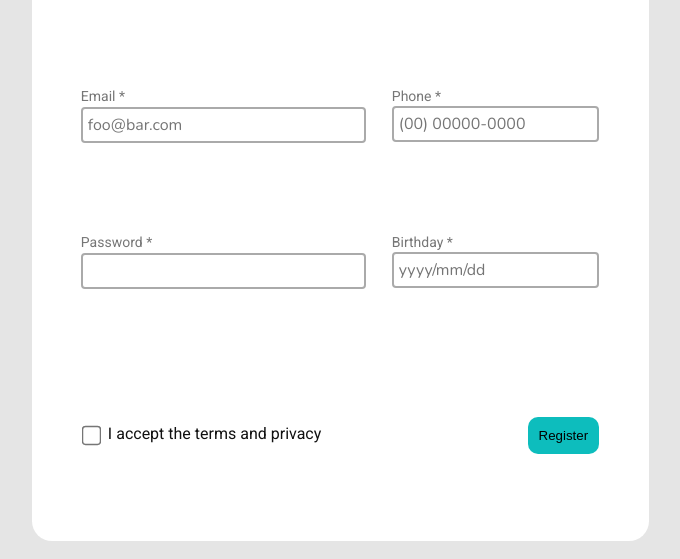
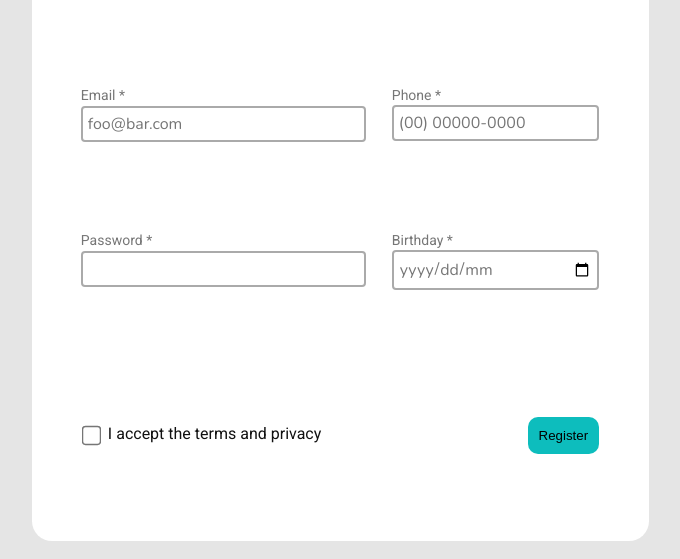
Before and after one commit to rodriguesecerqueira/Project, a plain HTML site: page index.html in a window 1280 px wide. Shown: the part 241-800 px from the top of the page, without its empty margins (300-980 px from the left). Drawn offline with nearby package versions, Linux system fonts and the light colour scheme.

Commit message:
date picker done

```diff
--- a/css/style.css
+++ b/css/style.css
@@ -73,6 +73,14 @@ form input {
 
 form label{
     padding-bottom: 1%;
+}
+
+/* Date picker*/
+
+input[type="date"]::-webkit-datetime-edit-fields-wrapper{
+    display: flex;
+    flex-direction: row-reverse;
+    justify-content: flex-end;
 }
 
 /* Form ID items # */
--- a/index.html
+++ b/index.html
@@ -44,7 +44,7 @@
 
             <div id="birthday">
                 <label class = "birthday" for="birthdayin">Birthday *</label>
-                <input id = "birthdayin" type = "text" placeholder="yyyy/mm/dd">
+                <input id = "birthdayin" type = "date" placeholder="yyyy/mm/dd">
                 <span id = "birthdayerror" class = "errormsg" > Birthday Invalid </span>
             </div>
 
```
